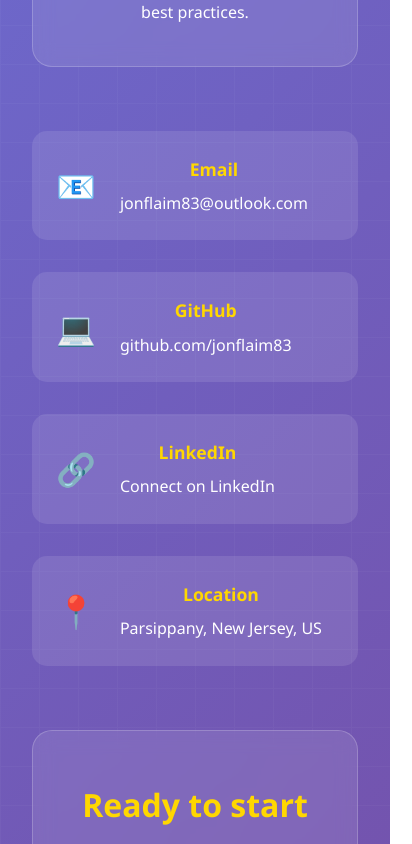
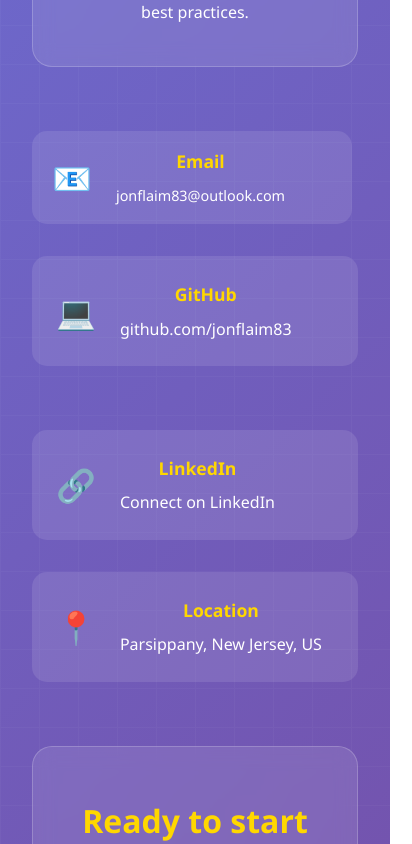
Before and after one commit to jonflaim83/frontend, a React (Create React App) app: page / in a window 390 px wide. Shown: the part 10480-11324 px from the top of the page, 412 px wide, since content can reach past the window. Built offline with nearby package versions, Linux system fonts and the light colour scheme.

Commit message:
Update App.css and Contact component

```diff
--- a/src/App.css
+++ b/src/App.css
@@ -696,11 +696,54 @@
   display: flex;
   align-items: center;
   gap: 0.5rem;
+  min-width: 120px;
+  padding: 10px 16px;
+  justify-content: center;
+  border-radius: 8px;
+  background: rgba(255, 255, 255, 0.1);
 }
 
 .social-link:hover {
   color: #ffd700;
   transform: translateX(5px);
+  background: rgba(255, 215, 0, 0.1);
+}
+
+/* Footer email tile specific styling */
+.email-link {
+  min-width: 650px !important;
+  max-width: 650px !important;
+  padding: 20px 50px !important;
+  text-align: center;
+  display: flex;
+  align-items: center;
+  justify-content: center;
+  gap: 8px;
+  white-space: nowrap;
+  box-sizing: border-box;
+  background: rgba(255, 255, 255, 0.1);
+  border-radius: 12px;
+  transition: all 0.3s ease;
+  font-size: 1.05rem;
+}
+
+.email-link:hover {
+  background: rgba(255, 215, 0, 0.15);
+  transform: translateY(-2px);
+  box-shadow: 0 4px 12px rgba(255, 215, 0, 0.2);
+}
+
+/* Contact section email tile specific styling */
+.contact-email-item {
+  min-width: 450px !important;
+  max-width: 450px !important;
+  padding: 18px 30px !important;
+  justify-content: flex-start !important;
+}
+
+.contact-email-item .contact-details a {
+  font-size: 1rem;
+  white-space: nowrap;
 }
 
 .footer-bottom {
@@ -838,6 +881,25 @@
     flex-direction: column;
     text-align: center;
   }
+
+  /* Mobile email tile adjustments */
+  .email-link {
+    min-width: 380px !important;
+    max-width: 380px !important;
+    padding: 18px 32px !important;
+    font-size: 0.9rem;
+  }
+
+  /* Mobile adjustment for contact email */
+  .contact-email-item {
+    min-width: 320px !important;
+    max-width: 320px !important;
+    padding: 16px 20px !important;
+  }
+
+  .contact-email-item .contact-details a {
+    font-size: 0.9rem;
+  }
 }
 
 /* Smooth scrolling */
--- a/src/components/Contact.jsx
+++ b/src/components/Contact.jsx
@@ -31,11 +31,11 @@
         </div>
 
         <div className="contact-info">
-          <div className="contact-item">
+          <div className="contact-item contact-email-item">
             <span className="contact-emoji">📧</span>
             <div className="contact-details">
               <h4>Email</h4>
-              <a href="mailto:jonflaim83@outlook.com">jonflaim83@outlook.com</a>
+              <a href="mailto:jonflaim83@outlook.com" className="contact-email-link">jonflaim83@outlook.com</a>
             </div>
           </div>
 
@@ -48,7 +48,9 @@
               </a>
             </div>
           </div>
+        </div>
 
+        <div className="contact-info">
           <div className="contact-item">
             <span className="contact-emoji">🔗</span>
             <div className="contact-details">
@@ -71,9 +73,7 @@
         <div className="contact-cta">
           <h3>Ready to start a conversation?</h3>
           <p>Whether you're looking to secure your infrastructure, extract insights from data, or build robust applications, I'm here to help.</p>
-          <a href="mailto:jonflaim83@outlook.com" className="btn btn-primary">
-            Get In Touch
-          </a>
+          <a href="mailto:jonflaim83@outlook.com" className="btn btn-primary">Get In Touch</a>
         </div>
       </div>
     </section>
```
